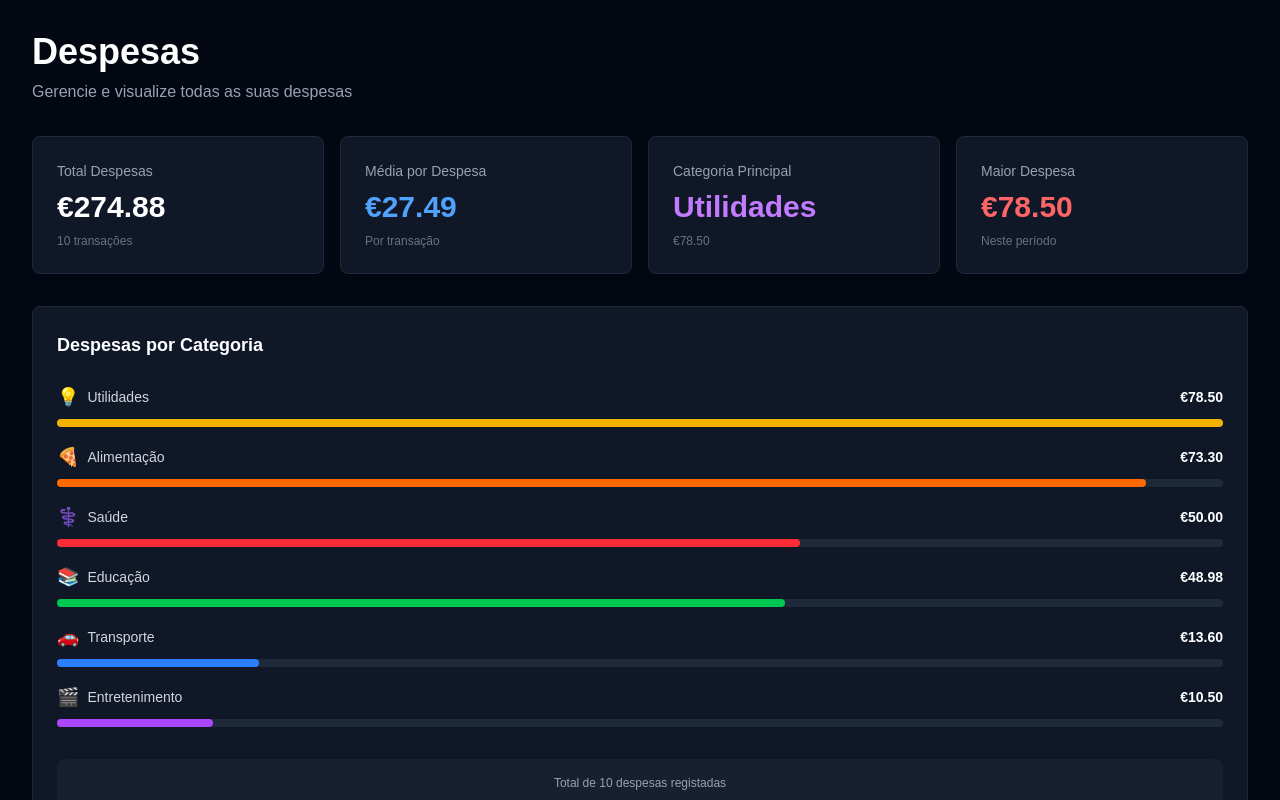
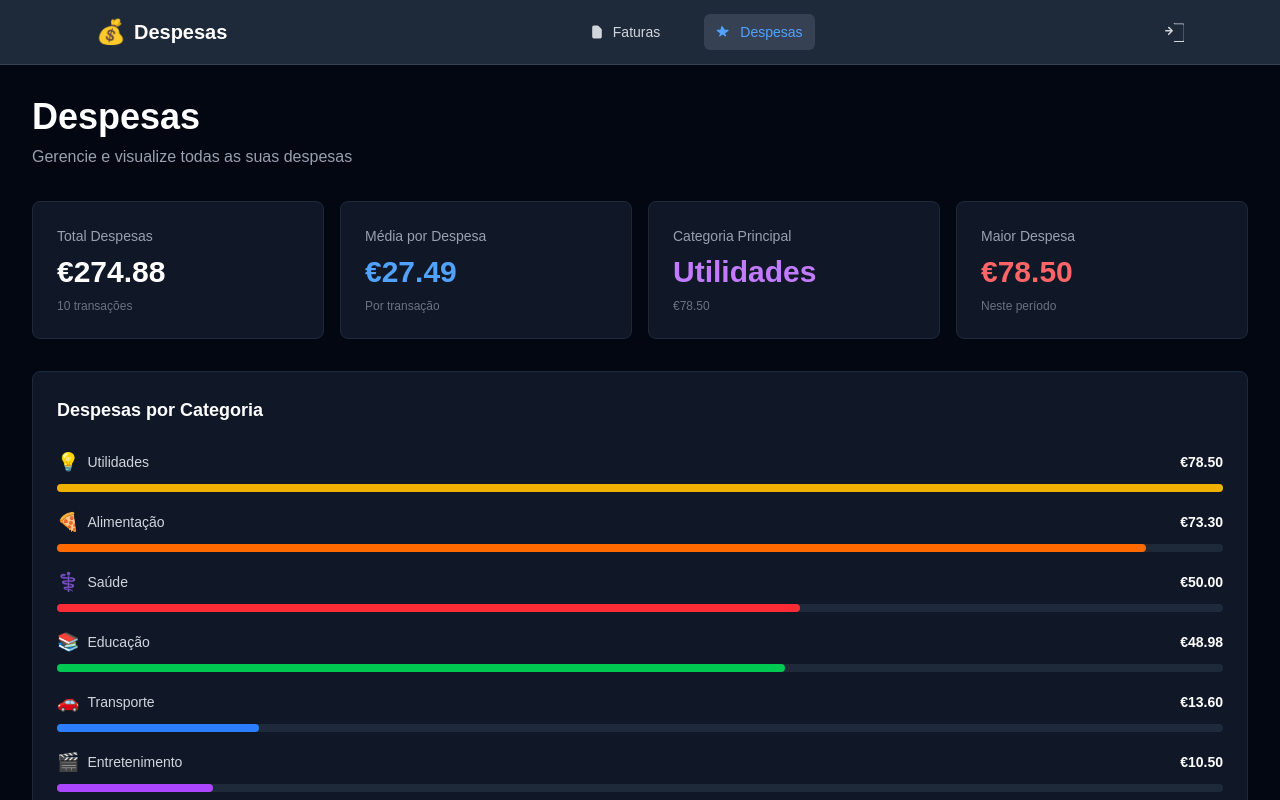
Before and after one commit to whaiiz/WalletBro, a Next.js app: page /expenses in a window 1280 px wide. Shown: the top 800 px of the page. Built offline with nearby package versions, Linux system fonts and the light colour scheme.

Commit message:
Navbar import on expenses page

```diff
--- a/app/expenses/page.tsx
+++ b/app/expenses/page.tsx
@@ -5,6 +5,7 @@ import { mockExpenses } from "@/app/lib/mockExpenses";
 import { ExpenseStats } from "@/app/components/expenses/ExpenseStats";
 import { ExpenseTable } from "@/app/components/expenses/ExpenseTable";
 import { ExpenseChart } from "@/app/components/expenses/ExpenseChart";
+import { Navbar } from "@/app/components/Navigation/Navbar";
 
 export default function ExpensesPage() {
   const [sortBy, setSortBy] = useState<"date" | "amount">("date");
@@ -34,6 +35,8 @@ export default function ExpensesPage() {
   });
 
   return (
+    <>
+      <Navbar title="Despesas" />
       <div className="min-h-screen bg-gray-950 text-white p-4 md:p-8">
         <div className="max-w-7xl mx-auto space-y-8">
           {/* Header */}
@@ -94,5 +97,6 @@ export default function ExpensesPage() {
         )}
       </div>
     </div>
+    </>
   );
 }
```
Lines whose indentation alone changed are shown as unchanged.
